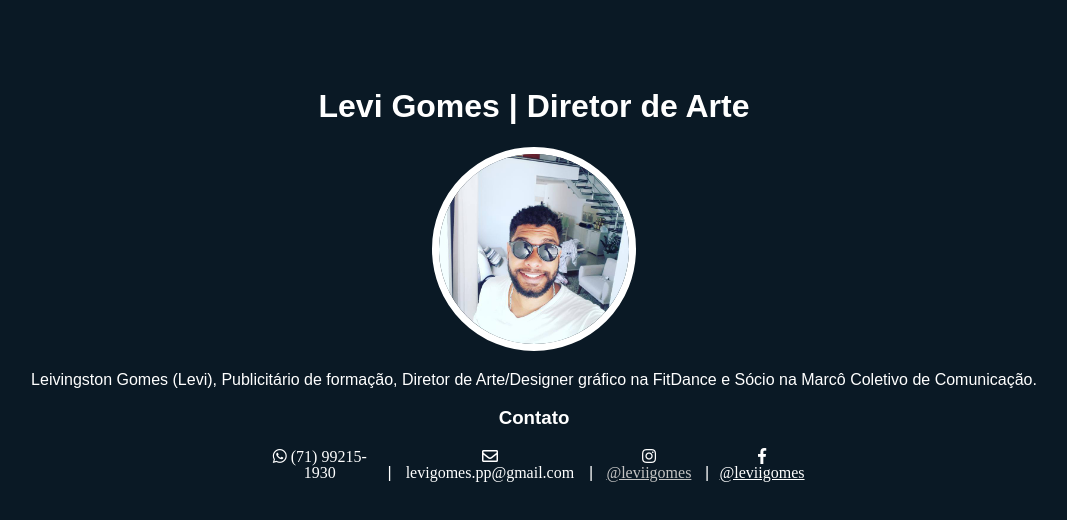
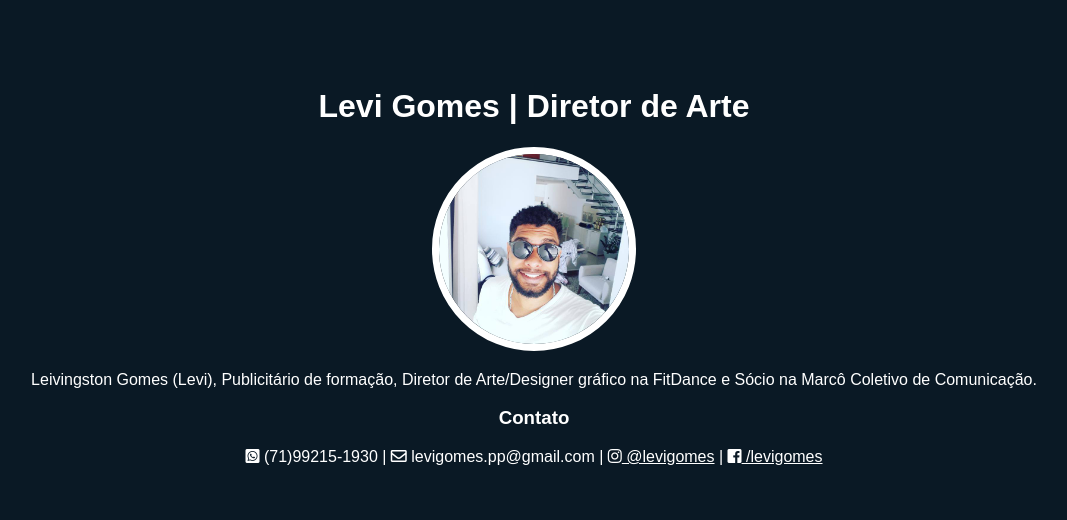
Before and after one commit to Leviigomes/me, a plain HTML site: page index.html in a window 1280 px wide. Shown: the whole page, without its empty margins (106-1173 px from the left). Drawn offline with Linux system fonts and the light colour scheme.

Commit message:
Ajustei a fonte e os incones dos contatos

```diff
--- a/index.html
+++ b/index.html
@@ -24,14 +24,15 @@
         <h3>Contato</h3>
 
         <ul class="lista-linha">
+            <li><i class="fab fa-whatsapp-square"></i> (71)99215-1930 </li>
+            <li> | </li>
+            <li><i class="far fa-envelope"></i> levigomes.pp@gmail.com </li>
+            <li> | </li>
+            <li><i class="fab fa-instagram"></i><a target="_blank" href="http://instagram.com/leviigomes"> @levigomes </a></i></li>
+            <li> | </li>
+            <li><i class="fab fa-facebook-square"></i><a target="_blank" href="http://www.facebook.com/levigomes"> /levigomes </a></li>
 
-            <li><i class="fab fa-whatsapp espaco-icone"> (71) 99215-1930 </span></i></li>
-            <li>|</li>
-            <li><i class="far fa-envelope espaco-icone"> levigomes.pp@gmail.com </span></i></li>
-            <li>|</li>
-            <li><i class="fab fa-instagram espaco-icone"><a class="link-cinza" target="_blank" href="https://www.instagram.com/leviigomes"> @leviigomes </span></a></i></li>
-            <li>|</li>
-            <li><i class="fab fa-facebook-f espaco-icone"><a target="_blank" href="https://www.instagram.com/leviigomes"> @leviigomes </span></a></i></li>
+
             <!-- Target é um atributo para que o link de referência seja aberto em uma outra aba -->
             <!-- a TAG "a" é uma âncora -->
             <!-- href é um enderço de referencia para algum link, por exemplo -->
--- a/me.css
+++ b/me.css
@@ -2,7 +2,8 @@
     color: rgb(255, 255, 255);
     text-align: center;
     margin-top: 7%;
-    font-family: 'Oxygen', sans-serif;
+    font-family: 'Open Sans:300', sans-serif;
+
 }
 .intro img {
     border-radius: 50%;
@@ -27,9 +28,10 @@ a {
 .lista-linha li{
     display: inline-block;
 }
-.espaco-icone{
-    margin-right: 0.5%;
+.espaco-direita {
+    margin-right: 1%;
 }
-li{
-    font-family: 'Oxygen', sans-serif;
+
+.espaco-esquerda {
+    margin-left: 1%;
 }
```
